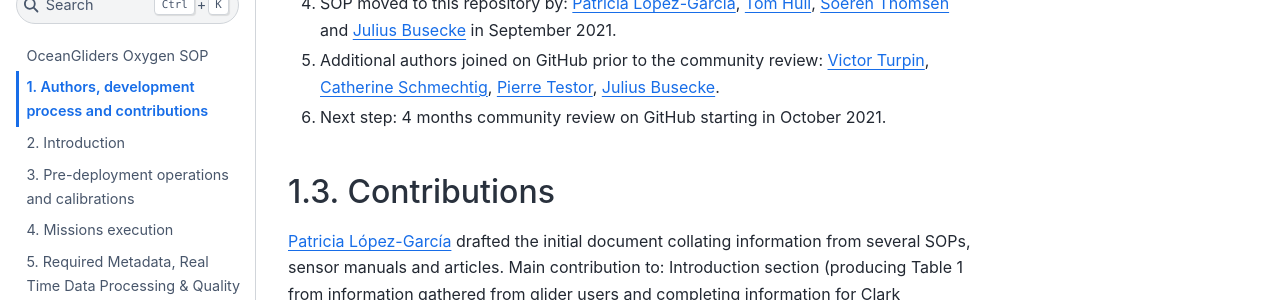
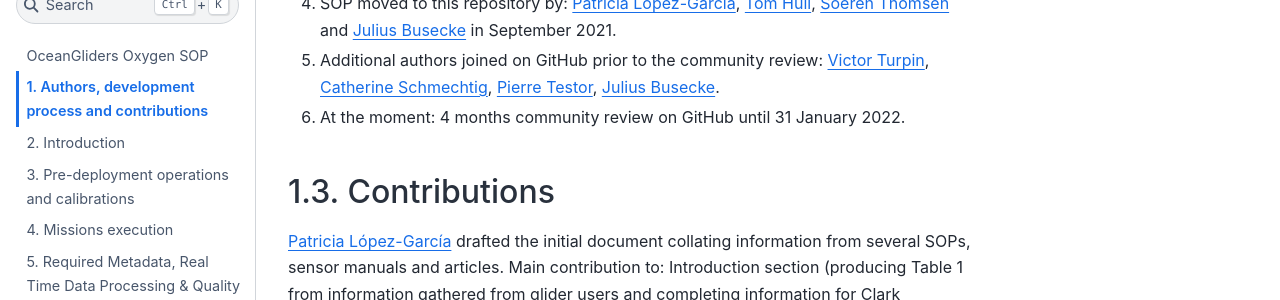
Before and after one commit to OceanGlidersCommunity/Oxygen_SOP, a Jupyter Book: the page built from sections/authors_SOP_development_process.md, in a window 1280 px wide and 900 px high, scrolled down 1333 px. Shown: the part 153-453 px from the top of the window. Built offline with Jupyter Book 1.0.4 settings and Sphinx 7.4.7 and the Sphinx Book theme 1.1.4, drawn with Linux system fonts in a browser that asks for light colours.

Commit message:
update time line community review

```diff
--- a/sections/authors_SOP_development_process.md
+++ b/sections/authors_SOP_development_process.md
@@ -36,7 +36,7 @@ Additional authors joined: [Bastien Y. Queste](https://github.com/bastienqueste)
 
 5) Additional authors joined on GitHub prior to the community review: [Victor Turpin](https://github.com/vturpin), [Catherine Schmechtig](https://github.com/catsch), [Pierre Testor](https://github.com/ptestor), [Julius Busecke](https://github.com/jbusecke).
 
-6) Next step: 4 months community review on GitHub starting in October 2021.
+6) At the moment: 4 months community review on GitHub until 31 January 2022.
 
 ## Contributions
 
```
